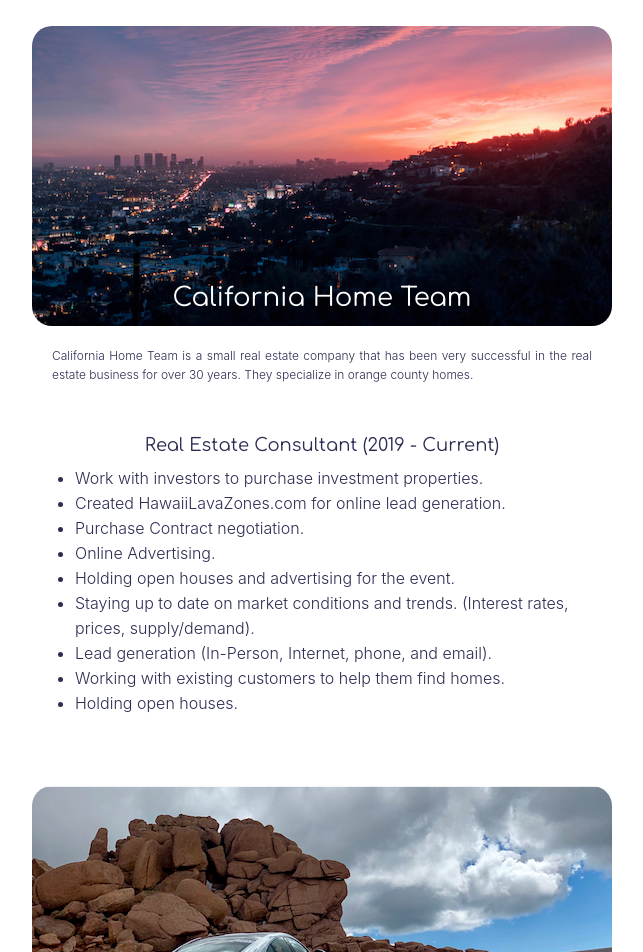
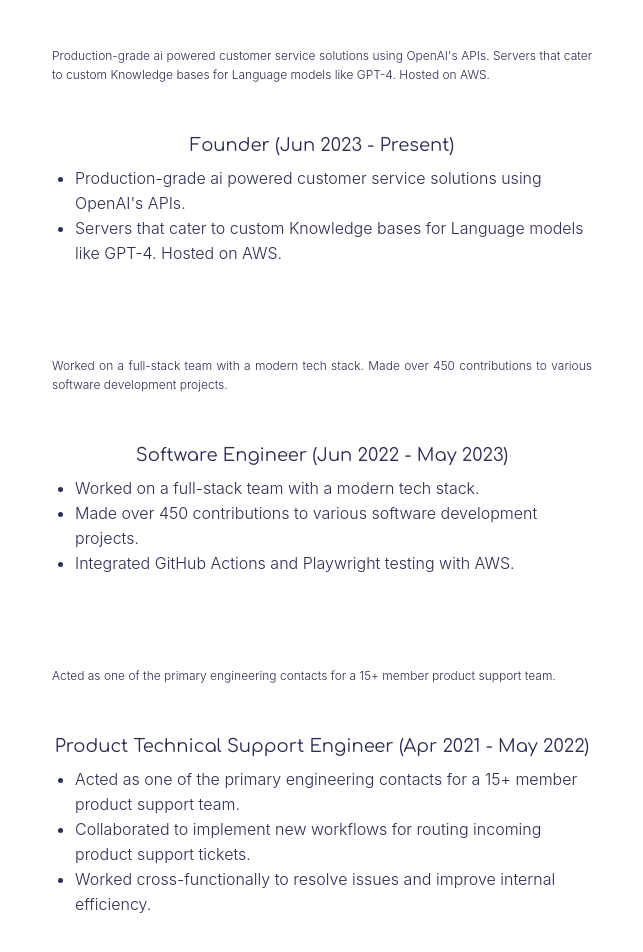
Before and after one commit to IsaacVon/IsaacHouseholder.com, a React (Create React App) app: page /experience in a window 1280 px wide. Shown: the part 340-1292 px from the top of the page, without its empty margins (318-961 px from the left). Built offline with nearby package versions, Linux system fonts and the light colour scheme.

Commit message:
updated formatting

```diff
--- a/src/App.css
+++ b/src/App.css
@@ -6,7 +6,7 @@
 }
 
 body {
-  font-family: "Comfortaa";
+  font-family: 'Comfortaa';
   color: #2c2d52;
   text-align: justify;
 }
--- a/src/pages/experience.jsx
+++ b/src/pages/experience.jsx
@@ -1,22 +1,22 @@
-import React from "react";
-import styled from "styled-components";
+import React from 'react';
+import styled from 'styled-components';
 
-import { device } from "../utils/device";
-import colors from "../config/colors";
+import { device } from '../utils/device';
+import colors from '../config/colors';
 
-import textBackground from "../assets/swirlBackground2.png";
-import chtSmall from "../assets/companyImages/cht_small.png";
-import chtMedium from "../assets/companyImages/cht_medium.png";
-import karmaSmall from "../assets/companyImages/karma_small.png";
-import karmaMedium from "../assets/companyImages/karma_medium.png";
-import bournsSmall from "../assets/companyImages/bourns_small.png";
-import bournsMedium from "../assets/companyImages/bourns_medium.png";
-import dougansSmall from "../assets/companyImages/dougans_small.png";
-import dougansMedium from "../assets/companyImages/dougans_medium.png";
+import textBackground from '../assets/swirlBackground2.png';
+import chtSmall from '../assets/companyImages/cht_small.png';
+import chtMedium from '../assets/companyImages/cht_medium.png';
+import karmaSmall from '../assets/companyImages/karma_small.png';
+import karmaMedium from '../assets/companyImages/karma_medium.png';
+import bournsSmall from '../assets/companyImages/bourns_small.png';
+import bournsMedium from '../assets/companyImages/bourns_medium.png';
+import dougansSmall from '../assets/companyImages/dougans_small.png';
+import dougansMedium from '../assets/companyImages/dougans_medium.png';
 
-const ImageHeight = "300px";
-const srcSetMediumWidth = "580w";
-const srcSetSmallWidth = "30w";
+const ImageHeight = '300px';
+const srcSetMediumWidth = '580w';
+const srcSetSmallWidth = '30w';
 
 const Wrapper = styled.section`
   display: flex;
@@ -93,8 +93,8 @@
 `;
 
 const CompanyDescription = styled.h3`
-  font-family: -apple-system, BlinkMacSystemFont, "Segoe UI", Roboto, Oxygen,
-    Ubuntu, Cantarell, "Open Sans", "Helvetica Neue", sans-serif;
+  font-family: -apple-system, BlinkMacSystemFont, 'Segoe UI', Roboto, Oxygen,
+    Ubuntu, Cantarell, 'Open Sans', 'Helvetica Neue', sans-serif;
   max-width: 580px;
   font-weight: 300;
   font-size: 12px;
@@ -104,8 +104,8 @@
 `;
 
 const JobDetails = styled.ul`
-  font-family: -apple-system, BlinkMacSystemFont, "Segoe UI", Roboto, Oxygen,
-    Ubuntu, Cantarell, "Open Sans", "Helvetica Neue", sans-serif;
+  font-family: -apple-system, BlinkMacSystemFont, 'Segoe UI', Roboto, Oxygen,
+    Ubuntu, Cantarell, 'Open Sans', 'Helvetica Neue', sans-serif;
   padding-inline-start: 15px;
   font-weight: 300;
   font-size: 16px;
@@ -120,21 +120,96 @@
       <Section>Experience</Section>
       <JobContainer>
         <CompanyPhotoTextWrapper>
+          <CompanyName>Ai Interactions</CompanyName>
+          <CompanyImageContainer>
+            {/* Add your Ai Interactions logo here */}
+          </CompanyImageContainer>
+        </CompanyPhotoTextWrapper>
+        <CompanyDescription>
+          Production-grade ai powered customer service solutions using OpenAI's
+          APIs. Servers that cater to custom Knowledge bases for Language models
+          like GPT-4. Hosted on AWS.
+        </CompanyDescription>
+        <JobTitle>Founder (Jun 2023 - Present)</JobTitle>
+        <JobDetails>
+          <li>
+            Production-grade ai powered customer service solutions using
+            OpenAI's APIs.
+          </li>
+          <li>
+            Servers that cater to custom Knowledge bases for Language models
+            like GPT-4. Hosted on AWS.
+          </li>
+        </JobDetails>
+      </JobContainer>
+      <JobContainer>
+        <CompanyPhotoTextWrapper>
+          <CompanyName>Own Up</CompanyName>
+          <CompanyImageContainer>
+            {/* Add your Own Up logo here */}
+          </CompanyImageContainer>
+        </CompanyPhotoTextWrapper>
+        <CompanyDescription>
+          Worked on a full-stack team with a modern tech stack. Made over 450
+          contributions to various software development projects.
+        </CompanyDescription>
+        <JobTitle>Software Engineer (Jun 2022 - May 2023)</JobTitle>
+        <JobDetails>
+          <li>Worked on a full-stack team with a modern tech stack.</li>
+          <li>
+            Made over 450 contributions to various software development
+            projects.
+          </li>
+          <li>Integrated GitHub Actions and Playwright testing with AWS.</li>
+        </JobDetails>
+      </JobContainer>
+      <JobContainer>
+        <CompanyPhotoTextWrapper>
+          <CompanyName>Better</CompanyName>
+          <CompanyImageContainer>
+            {/* Add your Better logo here */}
+          </CompanyImageContainer>
+        </CompanyPhotoTextWrapper>
+        <CompanyDescription>
+          Acted as one of the primary engineering contacts for a 15+ member
+          product support team.
+        </CompanyDescription>
+        <JobTitle>
+          Product Technical Support Engineer (Apr 2021 - May 2022)
+        </JobTitle>
+        <JobDetails>
+          <li>
+            Acted as one of the primary engineering contacts for a 15+ member
+            product support team.
+          </li>
+          <li>
+            Collaborated to implement new workflows for routing incoming product
+            support tickets.
+          </li>
+          <li>
+            Worked cross-functionally to resolve issues and improve internal
+            efficiency.
+          </li>
+        </JobDetails>
+      </JobContainer>
+
+      <JobContainer>
+        <CompanyPhotoTextWrapper>
           <CompanyName>California Home Team</CompanyName>
           <CompanyImageContainer>
             <CompanyImage
-              srcSet={`${chtSmall + " " + srcSetSmallWidth}, ${
-                chtMedium + " " + srcSetMediumWidth
+              srcSet={`${chtSmall + ' ' + srcSetSmallWidth}, ${
+                chtMedium + ' ' + srcSetMediumWidth
               }`}
               src={chtMedium}
-              alt="California Home Team"
+              alt='California Home Team'
             />
           </CompanyImageContainer>
         </CompanyPhotoTextWrapper>
         <CompanyDescription>
           California Home Team is a small real estate company that has been very
           successful in the real estate business for over 30 years. They
-          specialize in orange county homes.{" "}
+          specialize in orange county homes.{' '}
         </CompanyDescription>
         <JobTitle>Real Estate Consultant (2019 - Current)</JobTitle>
         <JobDetails>
@@ -159,11 +234,11 @@
           <CompanyName>Karma Automotive</CompanyName>
           <CompanyImageContainer>
             <CompanyImage
-              srcSet={`${karmaSmall + " " + srcSetSmallWidth}, ${
-                karmaMedium + " " + srcSetMediumWidth
+              srcSet={`${karmaSmall + ' ' + srcSetSmallWidth}, ${
+                karmaMedium + ' ' + srcSetMediumWidth
               }`}
               src={karmaMedium}
-              alt="Karma Automotive"
+              alt='Karma Automotive'
             />
           </CompanyImageContainer>
         </CompanyPhotoTextWrapper>
@@ -178,7 +253,7 @@
         <JobDetails>
           <li>
             Managed multiple projects with cross-functional design engineering
-            teams and managers to ensure the vehicle meets critical targets.{" "}
+            teams and managers to ensure the vehicle meets critical targets.{' '}
           </li>
           <li>
             Correlated between marketing, senior management, and design studio,
@@ -225,11 +300,11 @@
           <CompanyName>Bourns Electronics</CompanyName>
           <CompanyImageContainer>
             <CompanyImage
-              srcSet={`${bournsSmall + " " + srcSetSmallWidth}, ${
-                bournsMedium + " " + srcSetMediumWidth
+              srcSet={`${bournsSmall + ' ' + srcSetSmallWidth}, ${
+                bournsMedium + ' ' + srcSetMediumWidth
               }`}
               src={bournsMedium}
-              alt="bourns"
+              alt='bourns'
             />
           </CompanyImageContainer>
         </CompanyPhotoTextWrapper>
@@ -244,7 +319,7 @@
         <JobDetails>
           <li>
             Programmed an Arduino to process multiple analog inputs to output a
-            stable and consistent digital reading.{" "}
+            stable and consistent digital reading.{' '}
           </li>
           <li>
             Designed using Autodesk Inventor, 3D printed, and tested air
@@ -253,7 +328,7 @@
           </li>
           <li>
             Assisted in the design of a CNC soldering machine, which was
-            implemented into the production process.{" "}
+            implemented into the production process.{' '}
           </li>
           <li>
             Gained an understanding of electronics at the component level.
@@ -267,11 +342,11 @@
           <CompanyName>Dougans Racing</CompanyName>
           <CompanyImageContainer>
             <CompanyImage
-              srcSet={`${dougansSmall + " " + srcSetSmallWidth}, ${
-                dougansMedium + " " + srcSetMediumWidth
+              srcSet={`${dougansSmall + ' ' + srcSetSmallWidth}, ${
+                dougansMedium + ' ' + srcSetMediumWidth
               }`}
               src={dougansMedium}
-              alt="dougans"
+              alt='dougans'
             />
           </CompanyImageContainer>
         </CompanyPhotoTextWrapper>
--- /dev/null
+++ b/src/pages/experience_updated.jsx
@@ -0,0 +1 @@
+Error: Could not find Experience section placeholders.
```
Also changed, not shown: src/components/navBar.jsx (+33 -33 lines).
